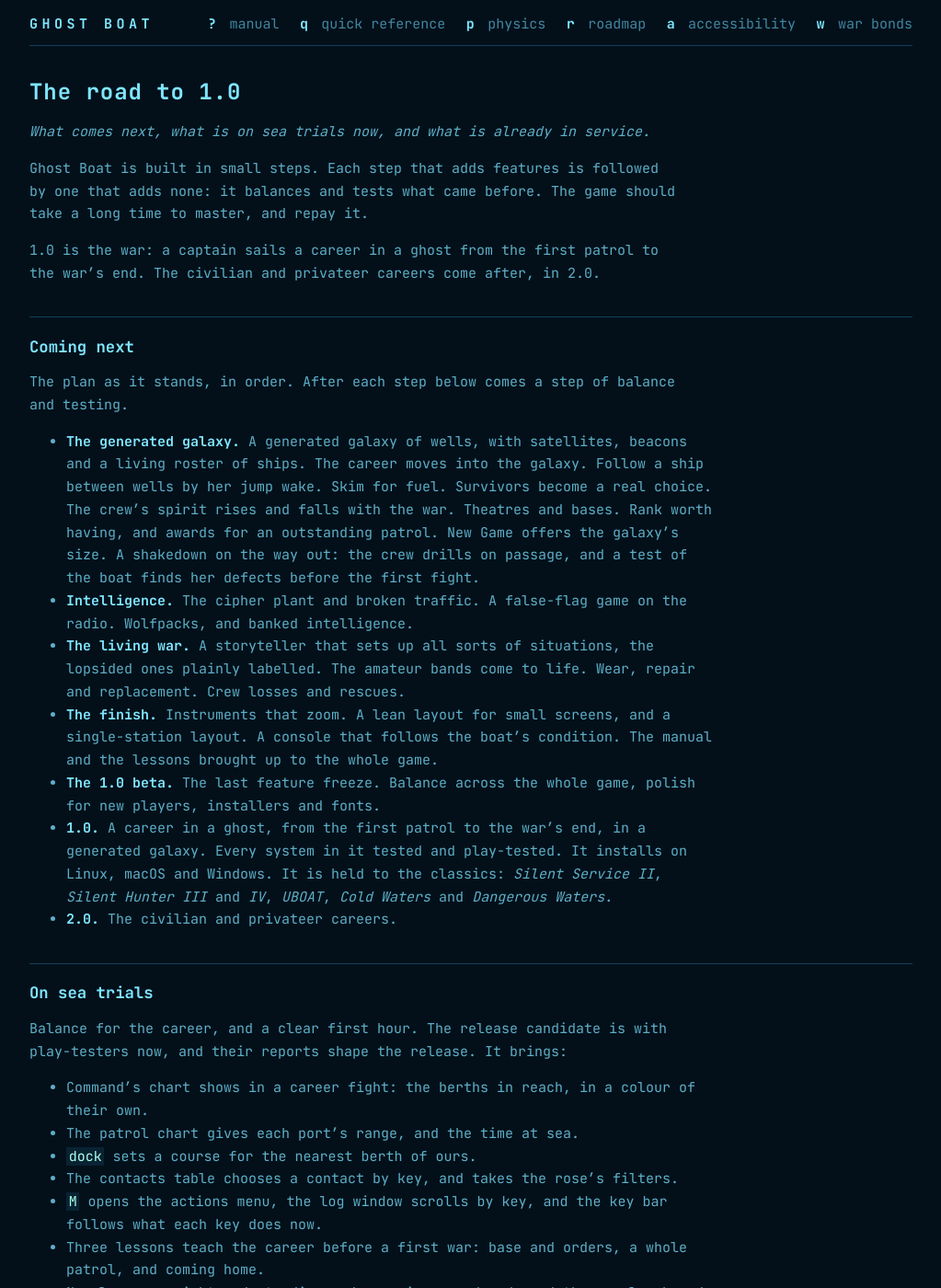
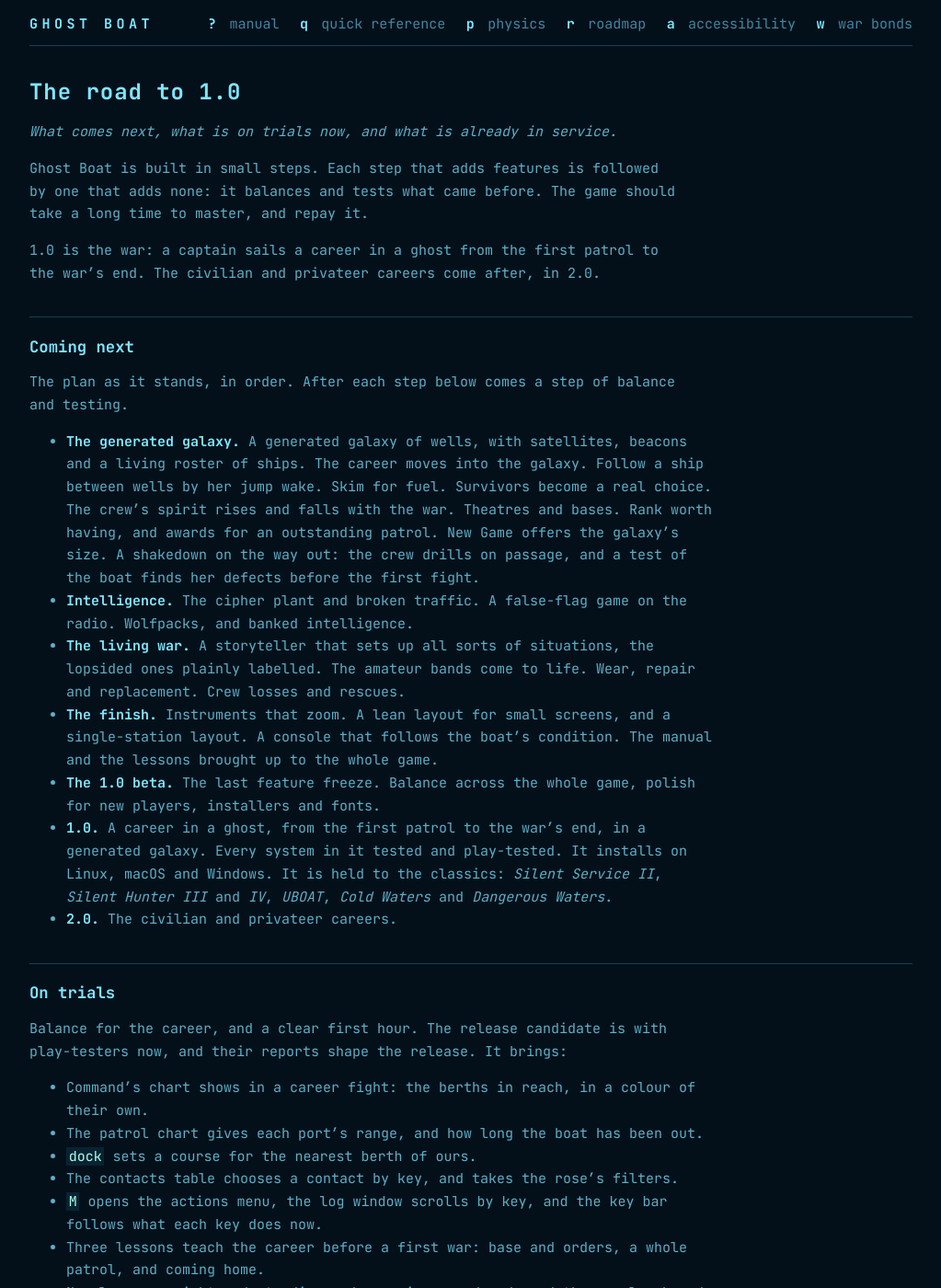
Before and after one commit to agiacalone/ghostboat, a Jekyll site: the page built from roadmap.md, in a window 1280 px wide and 1400 px high. Shown: the whole window at 92% size, without its empty margins (128-1151 px from the left). Built offline with Jekyll 4.4.1, drawn with Linux system fonts in a browser that asks for light colours.

Commit message:
Roadmap: in the black, never at sea
The fleet's word for space is the black, and sea means only water, so
the roadmap's "On sea trials" is "On trials" and the patrol chart's line
says how long the boat has been out. The README's upkeep steps follow.
The manual and quick reference keep rc2's words until the next refresh
from the game.

Co-Authored-By: Claude Opus 5.5 <noreply@anthropic.com>
Claude-Session: https://claude.ai/code/session_01LMsLD8JpZJQjdx6PZqxKxg

```diff
--- a/roadmap.md
+++ b/roadmap.md
@@ -4,7 +4,7 @@ title: The road to 1.0
 
 # The road to 1.0
 
-*What comes next, what is on sea trials now, and what is already in service.*
+*What comes next, what is on trials now, and what is already in service.*
 
 Ghost Boat is built in small steps. Each step that adds features is followed by one that adds none: it balances and tests what came before. The game should take a long time to master, and repay it.
 
@@ -22,12 +22,12 @@ The plan as it stands, in order. After each step below comes a step of balance a
 - **1.0.** A career in a ghost, from the first patrol to the war's end, in a generated galaxy. Every system in it tested and play-tested. It installs on Linux, macOS and Windows. It is held to the classics: *Silent Service II*, *Silent Hunter III* and *IV*, *UBOAT*, *Cold Waters* and *Dangerous Waters*.
 - **2.0.** The civilian and privateer careers.
 
-## On sea trials
+## On trials
 
 Balance for the career, and a clear first hour. The release candidate is with play-testers now, and their reports shape the release. It brings:
 
 - Command's chart shows in a career fight: the berths in reach, in a colour of their own.
-- The patrol chart gives each port's range, and the time at sea.
+- The patrol chart gives each port's range, and how long the boat has been out.
 - `dock` sets a course for the nearest berth of ours.
 - The contacts table chooses a contact by key, and takes the rose's filters.
 - `M` opens the actions menu, the log window scrolls by key, and the key bar follows what each key does now.
```
Also changed, not shown: README.md.
